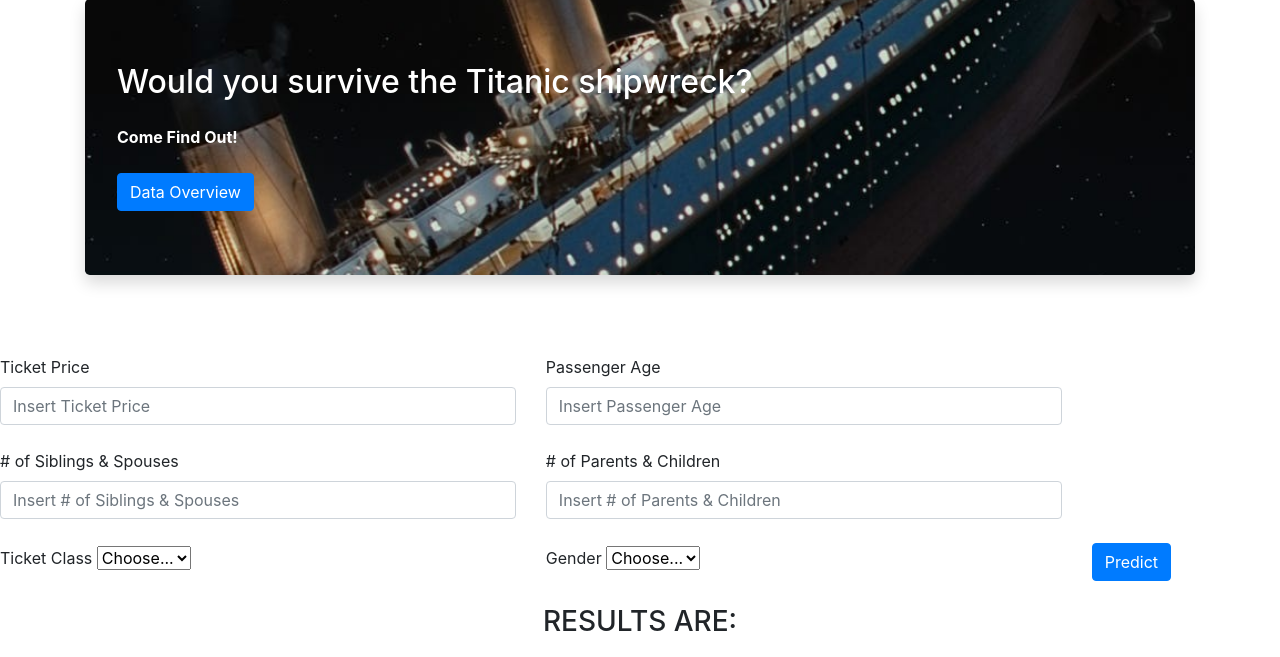
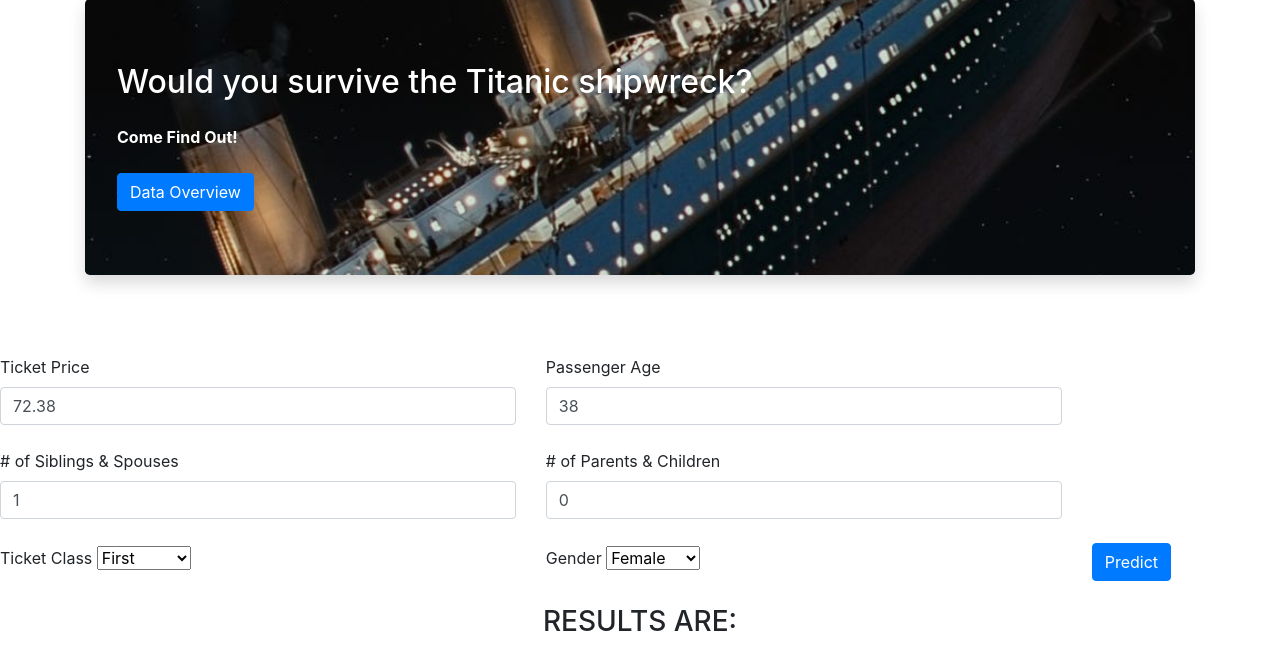
Before and after one commit to GVAlonzo/Project3-T4, a Flask app: page / in a window 1280 px wide. Shown: the part 49-706 px from the top of the page. Run offline with Flask 2, Linux system fonts and the light colour scheme; parts of the project's set-up code (start-up, migrations or seed data) failed here and were passed over; some libraries are stand-ins or nearby versions.

Commit message:
Added default values to form on index

```diff
--- a/templates/index.html
+++ b/templates/index.html
@@ -30,37 +30,37 @@
       <div class="col-sm-5">
         <label class="visually-hidden" for="specificSizeInputName">Ticket Price</label>
         <!-- This is the first input box -->
-        <input type="text" class="form-control" id="ticketPrice" placeholder="Insert Ticket Price" name="price">
+        <input type="text" class="form-control" id="ticketPrice" placeholder="Insert Ticket Price" name="price" value="72.38">
         <br>
       </div>
 
       <div class="col-sm-5">
         <label class="visually-hidden" for="specificSizeInputName">Passenger Age</label>
         <!-- This is the second input box -->
-        <input type="text" class="form-control" id="passengerAge" placeholder="Insert Passenger Age" name="age">
+        <input type="text" class="form-control" id="passengerAge" placeholder="Insert Passenger Age" name="age" value="38">
         <br>
       </div>
 
       <div class="col-sm-5">
         <label class="visually-hidden" for="specificSizeInputName"># of Siblings & Spouses</label>
         <!-- This is the third input box -->
-        <input type="text" class="form-control" id="siblingsSpouses" placeholder="Insert # of Siblings & Spouses" name="sibsp">
+        <input type="text" class="form-control" id="siblingsSpouses" placeholder="Insert # of Siblings & Spouses" name="sibsp" value="1">
         <br>
       </div>
 
       <div class="col-sm-5">
         <label class="visually-hidden" for="specificSizeInputName"># of Parents & Children</label>
         <!-- This is the fourth input box -->
-        <input type="text" class="form-control" id="parentsChildren" placeholder="Insert # of Parents & Children" name="parch">
+        <input type="text" class="form-control" id="parentsChildren" placeholder="Insert # of Parents & Children" name="parch" value="0">
         <br>
       </div>
 
       <div class="col-sm-5">
         <label class="visually-hidden" for="specificSizeSelect">Ticket Class</label>
         <!-- This is the first drop down box -->
-        <select class="form-select" id="ticketClass" name="class">
+        <select class="form-select" id="ticketClass" name="class" value="1">
           <option selected>Choose...</option>
-          <option value="1">First</option>
+          <option value="1" selected>First</option>
           <option value="2">Second</option>
           <option value="3">Third</option>
         </select>
@@ -71,7 +71,7 @@
         <!-- This is the second drop down box -->
         <select class="form-select" id="genderMF" name="gender">
           <option selected>Choose...</option>
-          <option value="1">Female</option>
+          <option value="1" selected>Female</option>
           <option value="0">Male</option>
         </select>
       </div>
```
